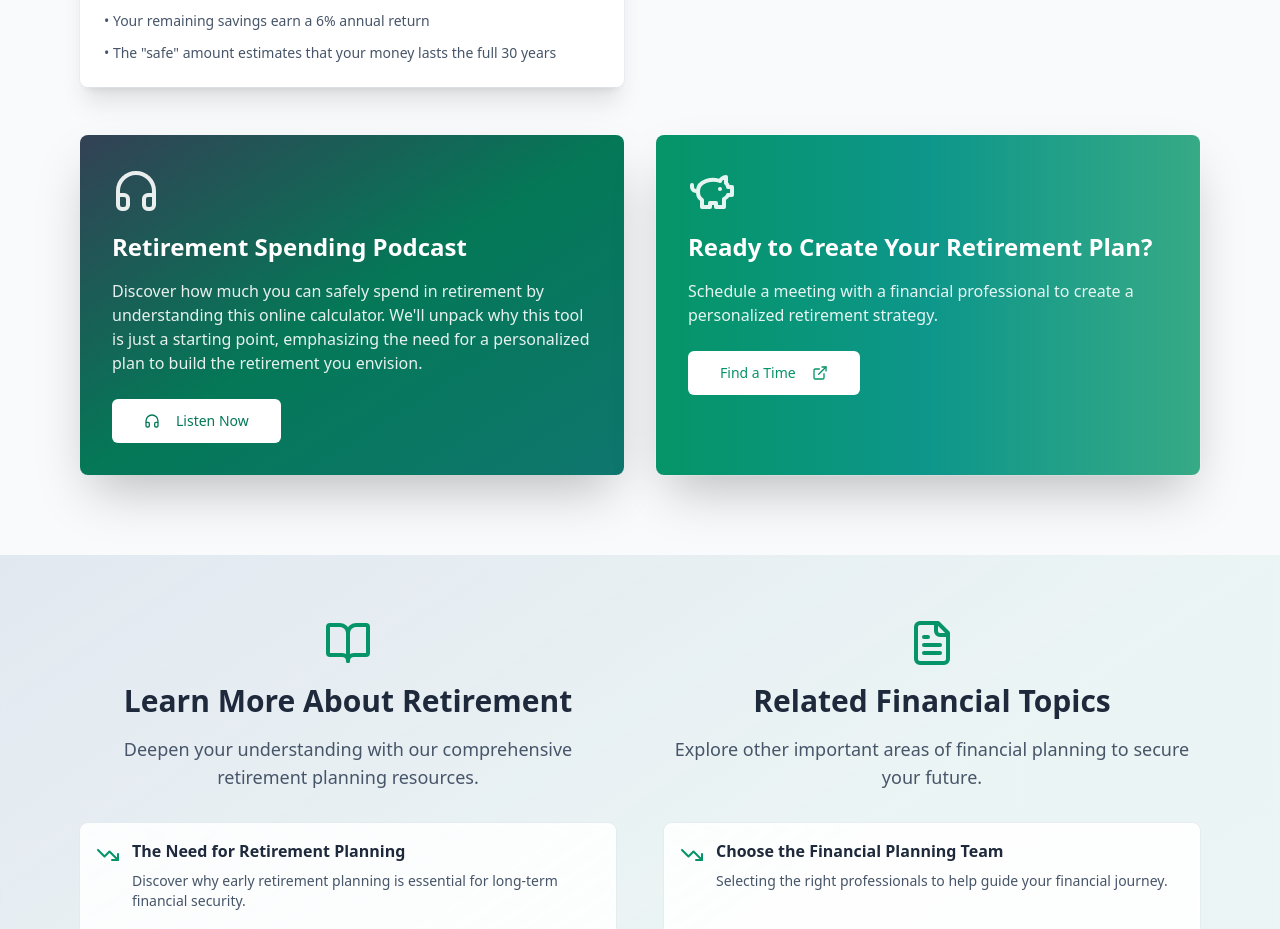
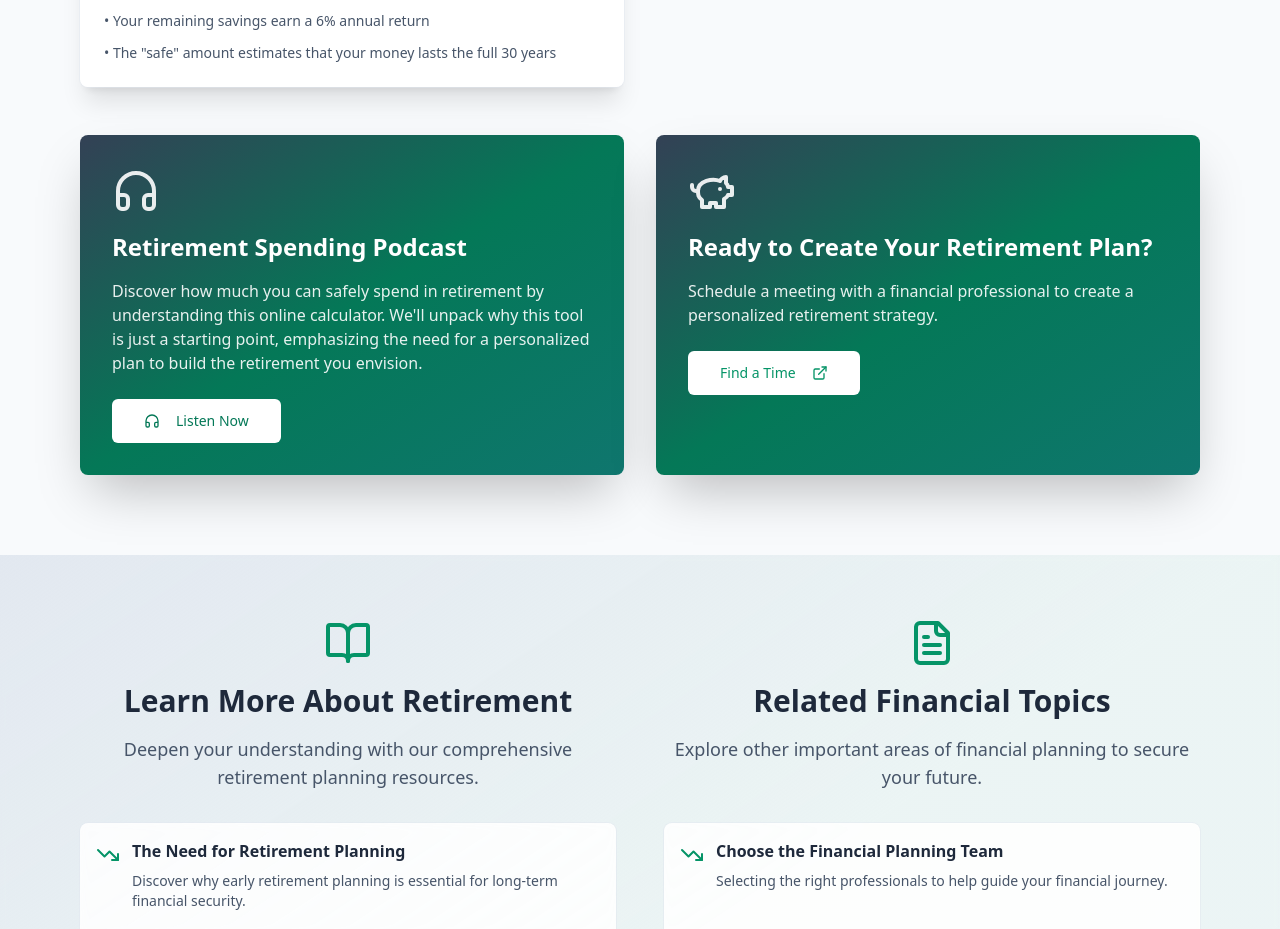
Before and after one commit to jasonmangold/nest-egg-explorer-tool, a React (Vite) app: page / in a window 1280 px wide. Shown: the part 1121-2050 px from the top of the page. Built offline with nearby package versions, Linux system fonts and the light colour scheme.

Commit message:
Update Find a Time section styling

```diff
--- a/src/pages/Index.tsx
+++ b/src/pages/Index.tsx
@@ -1046,7 +1046,7 @@ const Index = () => {
               </Card>
 
               {/* CTA Section (Find a Time) */}
-              <Card className="bg-gradient-to-r from-primary via-secondary to-primary/80 text-white border-0 shadow-2xl ring-1 ring-white/20">
+              <Card className="bg-gradient-to-br from-slate-700 via-emerald-700 to-teal-700 text-white border-0 shadow-2xl">
                 <CardContent className="p-8">
                   <PiggyBank className="w-12 h-12 mb-4 opacity-90" />
                   <h3 className="text-2xl font-bold mb-4">Ready to Create Your Retirement Plan?</h3>
@@ -1060,7 +1060,7 @@ const Index = () => {
             </div> :
             // WHEN PODCAST IS HIDDEN - Centered single card layout
             <div className="text-center mt-12">
-              <Card className="bg-gradient-to-r from-primary via-secondary to-primary/80 text-white border-0 shadow-2xl max-w-2xl mx-auto ring-1 ring-white/20">
+              <Card className="bg-gradient-to-br from-slate-700 via-emerald-700 to-teal-700 text-white border-0 shadow-2xl max-w-2xl mx-auto">
                 <CardContent className="p-8">
                   <PiggyBank className="w-12 h-12 mx-auto mb-4 opacity-90" />
                   <h3 className="text-2xl font-bold mb-4">Ready to Optimize Your Financial Strategy?</h3>
```
